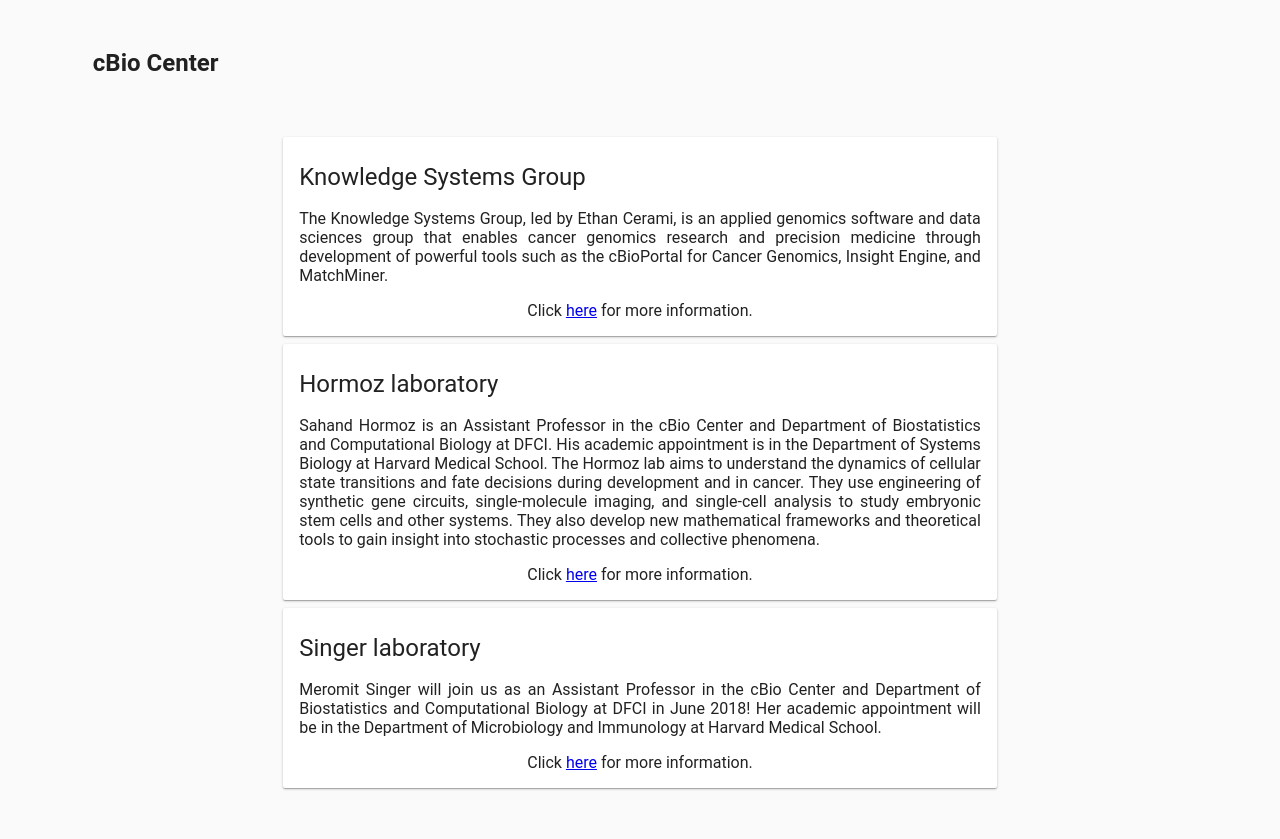
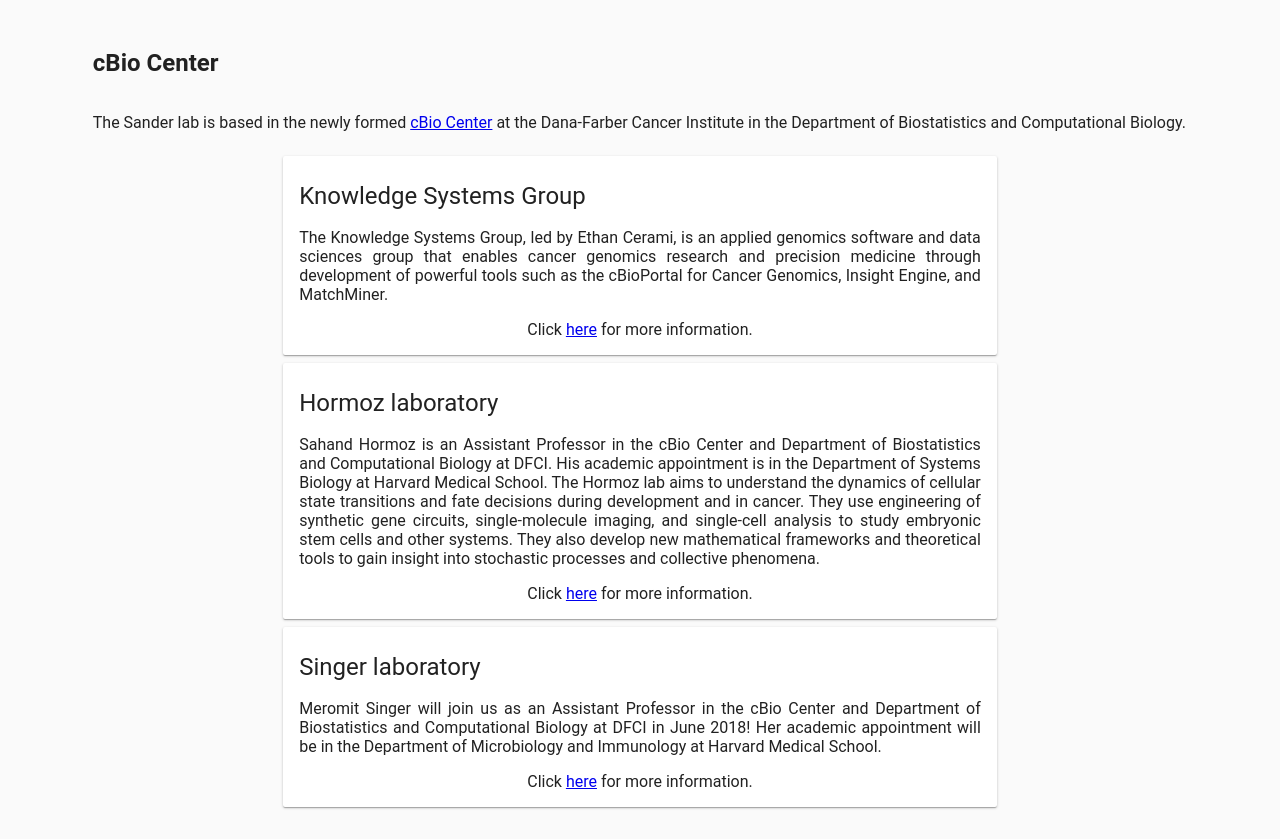
Before and after one commit to sanderlab/sanderlab.github.io, a website: page src/index.html at #/cbio in a window 1280 px wide. Shown: the part 103-942 px from the top of the page. Drawn offline with nearby package versions, Linux system fonts and the light colour scheme.

Commit message:
Update cbiocenter.html

```diff
--- a/src/js/partials/cbiocenter.html
+++ b/src/js/partials/cbiocenter.html
@@ -1,7 +1,7 @@
 <div class="toppage cbiocenter" layout="row" layout-align="center top" layout-wrap>
 
   <h2 flex="90">cBio Center</h2>
-  <p flex="90" ng-bind-html="sitedata.cBio.description"></p>
+  <p flex="90" ng-bind-html="getSafeHtml(sitedata.cBio.description)"></p>
   <div flex-xs flex-gt-xs="60">
     <md-card ng-repeat="othergroup in sitedata.cBio.other_groups">
       <md-card-title>
```
